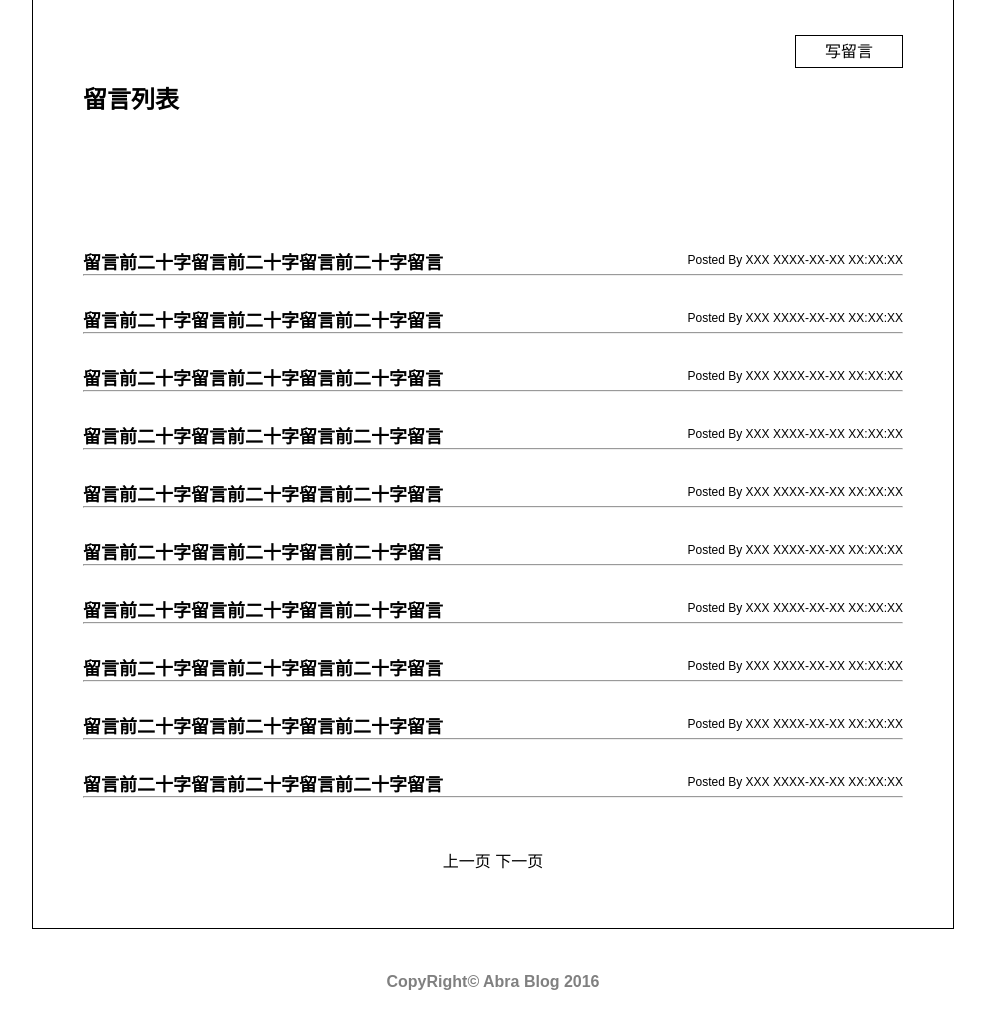
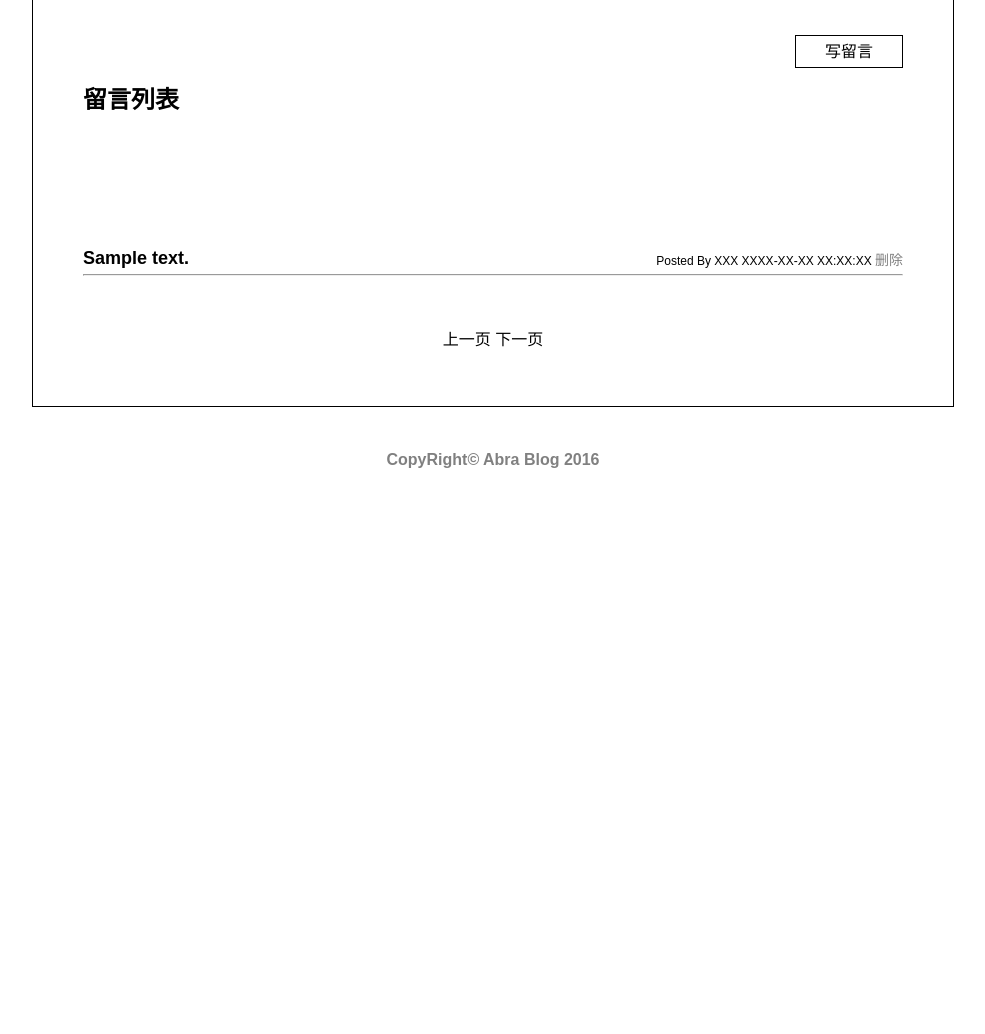
Before and after one commit to ZaraZ/MyBlog, a PHP site: page /msg in a window 1280 px wide. Shown: the part 351-1385 px from the top of the page, without its empty margins (147-1132 px from the left). After the commit the page ends 819 px from the top, so only its background shows below. Run offline with PHP 8.4, Linux system fonts and the light colour scheme; tables that the repository leaves empty hold one stand-in row (values such as "Sample post").

Commit message:
留言列表功能

```diff
--- a/web/www/msg.php
+++ b/web/www/msg.php
@@ -9,5 +9,24 @@
 * @copyright GPL
 *
 */
-  include('./view/msg.html');
+
+
+
+//连接数据库，并把留言内容赋值给 $msgcontent
+$host = '127.0.0.1';
+$root = 'root';
+$pwd = 'admin';
+$conn = mysql_connect($host, $root, $pwd);
+mysql_select_db("my_blog", $conn);  //选择数据库
+mysql_query("set names 'utf8'"); //设定字符集
+
+$sql_select = "select * from msg";
+$res_select = mysql_query($sql_select);
+$msglist = array();
+while ($row = mysql_fetch_assoc($res_select)) {
+  $msglist[] = $row;
+}
+
+include('./view/msg.html');
+
  ?>
--- a/web/www/view/msg.html
+++ b/web/www/view/msg.html
@@ -37,86 +37,17 @@
             </p>
             <div class="clear-float"></div>
             <div class="list_board">
+                <?php foreach($msglist as $m) { ?>
                 <div class="lists">
-                    <a href="./msg_content.php"><h5 class="msg_list_title">留言前二十字留言前二十字留言前二十字留言</h5></a>
+                    <h5 class="msg_list_title"><?php echo $m['msg_content']; ?></h5>
                     <p class="posted_time">
                         Posted By XXX XXXX-XX-XX XX:XX:XX
+                        <a href="" style="color: gray;font-size: 14px">删除</a>
                     </p>
                     <div class="clear-float"></div>
                     <hr />
                 </div>
-                <div class="lists">
-                    <a href="./msg_content.php"><h5 class="msg_list_title">留言前二十字留言前二十字留言前二十字留言</h5></a>
-                    <p class="posted_time">
-                        Posted By XXX XXXX-XX-XX XX:XX:XX
-                    </p>
-                    <div class="clear-float"></div>
-                    <hr />
-                </div>
-                <div class="lists">
-                    <a href="./msg_content.php"><h5 class="msg_list_title">留言前二十字留言前二十字留言前二十字留言</h5></a>
-                    <p class="posted_time">
-                        Posted By XXX XXXX-XX-XX XX:XX:XX
-                    </p>
-                    <div class="clear-float"></div>
-                    <hr />
-                </div>
-                <div class="lists">
-                    <a href="./msg_content.php"><h5 class="msg_list_title">留言前二十字留言前二十字留言前二十字留言</h5></a>
-                    <p class="posted_time">
-                        Posted By XXX XXXX-XX-XX XX:XX:XX
-                    </p>
-                    <div class="clear-float"></div>
-                    <hr />
-                </div>
-                <div class="lists">
-                    <a href="./msg_content.php"><h5 class="msg_list_title">留言前二十字留言前二十字留言前二十字留言</h5></a>
-                    <p class="posted_time">
-                        Posted By XXX XXXX-XX-XX XX:XX:XX
-                    </p>
-                    <div class="clear-float"></div>
-                    <hr />
-                </div>
-                <div class="lists">
-                    <a href="./msg_content.php"><h5 class="msg_list_title">留言前二十字留言前二十字留言前二十字留言</h5></a>
-                    <p class="posted_time">
-                        Posted By XXX XXXX-XX-XX XX:XX:XX
-                    </p>
-                    <div class="clear-float"></div>
-                    <hr />
-                </div>
-                <div class="lists">
-                    <a href="./msg_content.php"><h5 class="msg_list_title">留言前二十字留言前二十字留言前二十字留言</h5></a>
-                    <p class="posted_time">
-                        Posted By XXX XXXX-XX-XX XX:XX:XX
-                    </p>
-                    <div class="clear-float"></div>
-                    <hr />
-                </div>
-                <div class="lists">
-                    <a href="./msg_content.php"><h5 class="msg_list_title">留言前二十字留言前二十字留言前二十字留言</h5></a>
-                    <p class="posted_time">
-                        Posted By XXX XXXX-XX-XX XX:XX:XX
-                    </p>
-                    <div class="clear-float"></div>
-                    <hr />
-                </div>
-                <div class="lists">
-                    <a href="./msg_content.php"><h5 class="msg_list_title">留言前二十字留言前二十字留言前二十字留言</h5></a>
-                    <p class="posted_time">
-                        Posted By XXX XXXX-XX-XX XX:XX:XX
-                    </p>
-                    <div class="clear-float"></div>
-                    <hr />
-                </div>
-                <div class="lists">
-                    <a href="./msg_content.php"><h5 class="msg_list_title">留言前二十字留言前二十字留言前二十字留言</h5></a>
-                    <p class="posted_time">
-                        Posted By XXX XXXX-XX-XX XX:XX:XX
-                    </p>
-                    <div class="clear-float"></div>
-                    <hr />
-                </div>
+                <?php } ?>
             </div>
             <div class="page">
                 <a href=""><span class="post">上一页</span></a>
```
